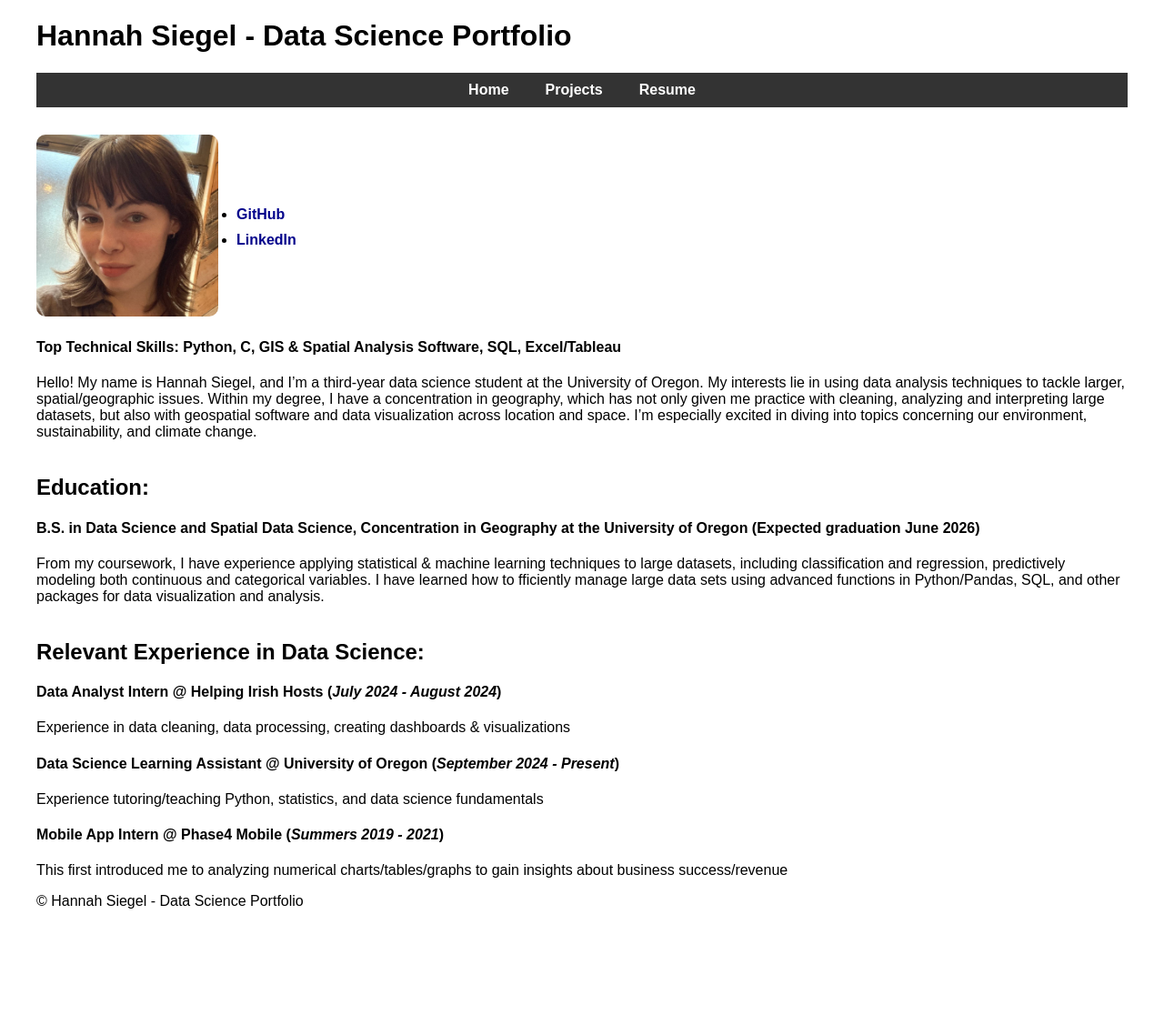
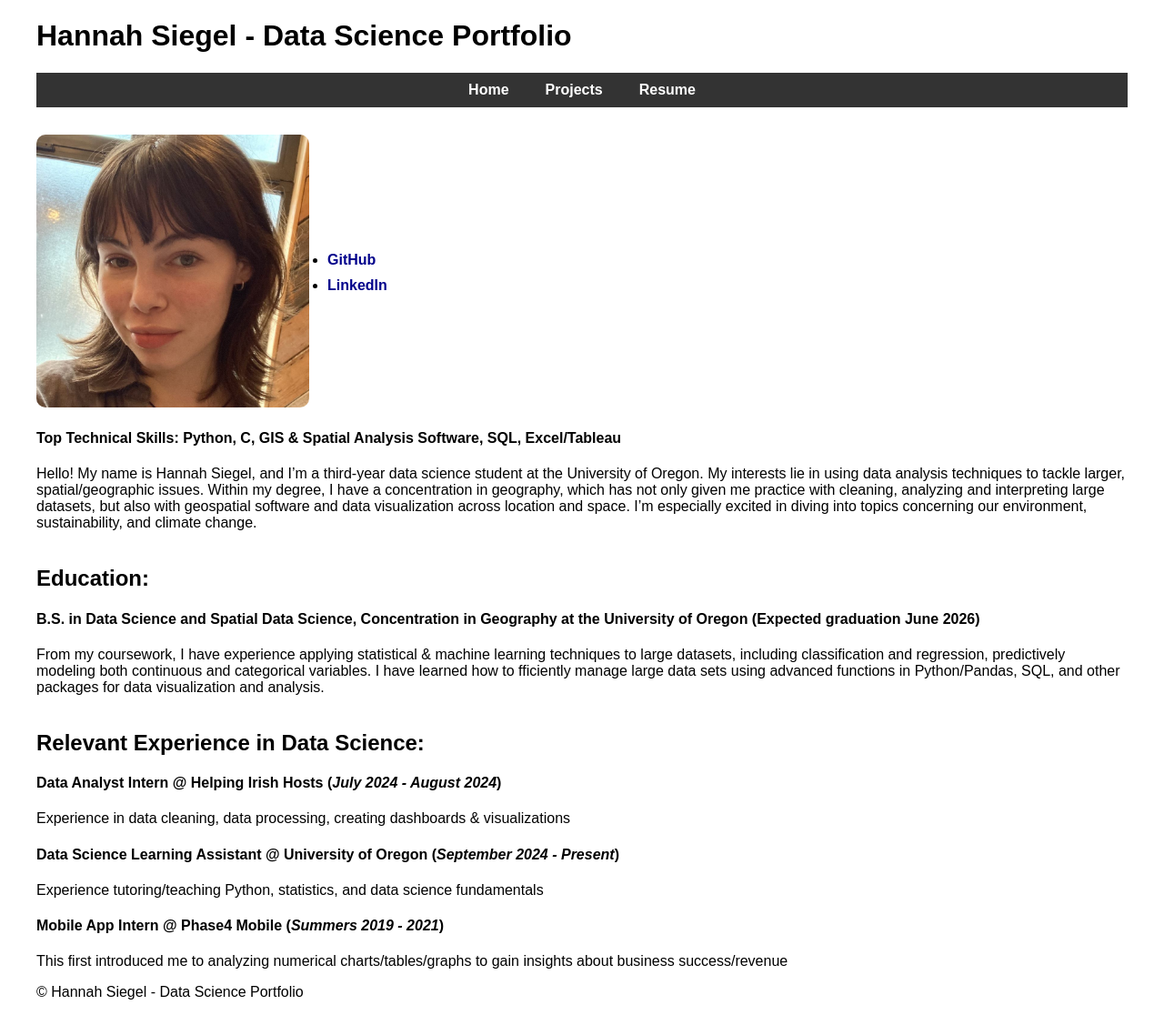
Before and after one commit to siegelhannah/portfolio, a Jekyll site: the page built from index.md, in a window 1280 px wide and 1116 px high. Shown: the whole window at 91% size. Built offline with Jekyll 4.4.1, drawn with Linux system fonts in a browser that asks for light colours.

Commit message:
Update style.css

```diff
--- a/assets/style.css
+++ b/assets/style.css
@@ -52,8 +52,8 @@ nav ul li a:hover {
 }
 
 .headshot img {
-  width: 200px; /* Set the width */
-  height: 200px; /* Set the height to make it square */
+  width: 300px; /* Set the width */
+  height: 300px; /* Set the height to make it square */
   border-radius: 10px; /* Optional: give a slight rounded corner to the headshot */
   object-fit: cover; /* Ensure the image fits well within the square */
 }
```
